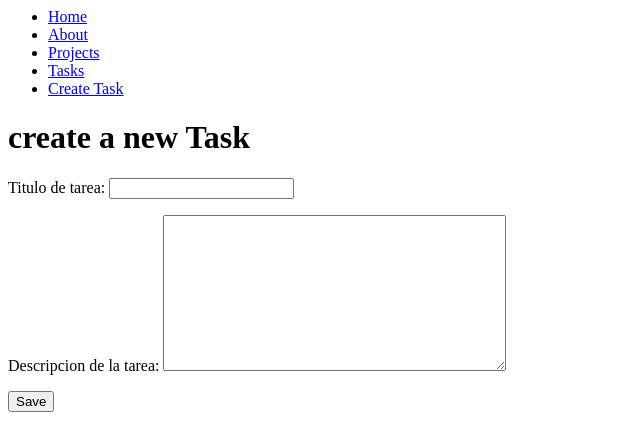
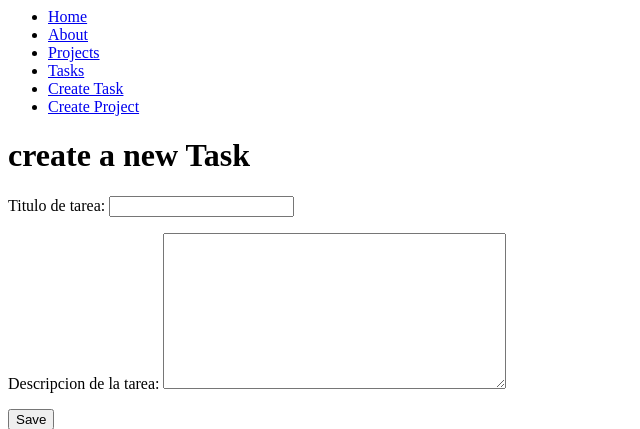
Before and after one commit to martinval20/djangoProject, a Django app: page /create_task/ in a window 1280 px wide. Shown: the top 429 px of the page, without its empty margins (0-640 px from the left). Run offline with Django 5.2, Linux system fonts and the light colour scheme.

Commit message:
form POST

```diff
--- a/myapp/forms.py
+++ b/myapp/forms.py
@@ -3,3 +3,6 @@ from django import forms
 class CreateNewTask(forms.Form):
     tittle = forms.CharField(label="Titulo de tarea", max_length=200)
     description = forms.CharField(label="Descripcion de la tarea", widget=forms.Textarea)
+
+class CreateNewProject(forms.Form):
+    name = forms.CharField(label="Nombre del proyecto", max_length=200)
--- a/myapp/templates/layouts/base.html
+++ b/myapp/templates/layouts/base.html
@@ -15,6 +15,9 @@
         <li>
             <a href="/create_task">Create Task</a>
         </li>
+          <li>
+            <a href="/create_project">Create Project</a>
+        </li>
     </ul>
 </nav>
 
--- a/myapp/urls.py
+++ b/myapp/urls.py
@@ -8,5 +8,6 @@ urlpatterns = [
     path('projects/', views.projects),
     path('tasks/', views.tasks),
     path('create_task/', views.create_task),
+    path('create_project/', views.create_project),
 
 ]
--- a/myapp/views.py
+++ b/myapp/views.py
@@ -2,13 +2,16 @@
 from django.http import HttpResponse
 from .models import Project, Task
 from django.shortcuts import render, redirect
-from .forms import CreateNewTask
+from .forms import CreateNewTask, CreateNewProject
 # Create your views here.
+
+
 def index(request):
     tittle = 'Django Course!!!'
     return render(request, 'index.html', {
         'tittle': tittle
     })
+
 
 def about(request):
     username = 'Martin'
@@ -16,28 +19,46 @@ def about(request):
         'username': username
     })
 
+
 def hello(request, username):
-    return HttpResponse("<h2>Hello %s</h2>"% username)
+    return HttpResponse("<h2>Hello %s</h2>" % username)
+
 
 def projects(request):
     # projects = list(Project.objects.values())
     projects = Project.objects.all()
-    return render(request, 'projects.html', {
+    return render(request, 'projects/projects.html', {
         'projects': projects
     })
+
 
 def tasks(request):
     # task = Task.objects.get(tittle = tittle)
     tasks = Task.objects.all()
-    return render(request, 'tasks.html', {
+    return render(request, 'tasks/tasks.html', {
         'tasks': tasks
     })
 
+
 def create_task(request):
     if request.method == 'GET':
-        return render(request, 'create_task.html', {
-        'form': CreateNewTask()
+        return render(request, 'tasks/create_task.html', {
+            'form': CreateNewTask()
         })
     else:
-        Task.objects.create(tittle=request.POST['tittle'], description= request.POST['description'], project_id=1)
+        Task.objects.create(
+            tittle=request.POST['tittle'], description=request.POST['description'], project_id=1)
         return redirect('/tasks/')
+
+
+def create_project(request):
+    if request.method == 'GET':
+        return render(request, 'projects/create_project.html', {
+            'form': CreateNewProject()
+        })
+    else:
+        print(request.POST)
+        project = Project.objects.create(name=request.POST["name"])
+        return render(request, 'projects/create_project.html', {
+            'form': CreateNewProject()
+        })
```
Also changed, not shown: myapp/templates/projects/create_project.html (added, +13 -0 lines), db.sqlite3, myapp/templates/projects/projects.html (renamed from myapp/templates/projects.html), myapp/templates/tasks/create_task.html (renamed from myapp/templates/create_task.html), myapp/templates/tasks/tasks.html (renamed from myapp/templates/tasks.html).
